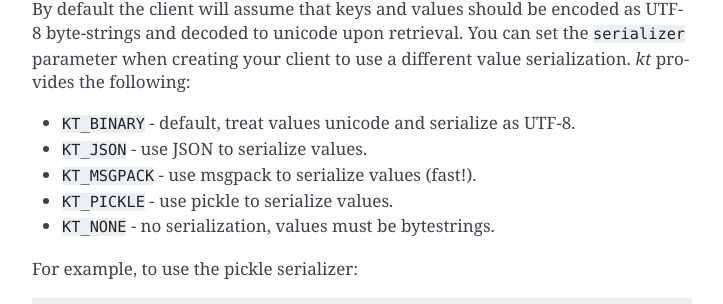
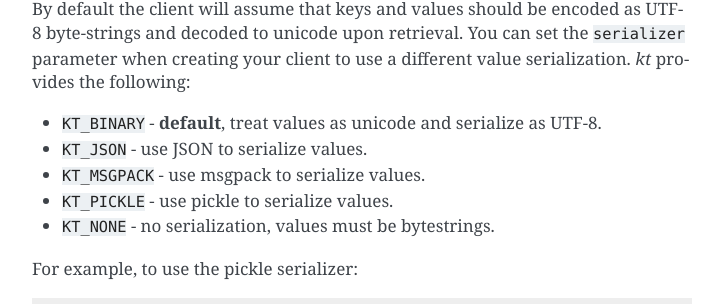
Before and after one commit to coleifer/kt, a Sphinx documentation site: the page built from docs/usage.rst, in a window 1280 px wide and 900 px high, scrolled down 1567 px. Shown: the part 149-453 px from the top of the window, without its empty margins (388-1111 px from the left). Built offline with Sphinx 7.4.7, drawn with Linux system fonts in a browser that asks for light colours.

```diff
--- a/docs/usage.rst
+++ b/docs/usage.rst
@@ -98,9 +98,9 @@ UTF-8 byte-strings and decoded to unicode upon retrieval. You can set the
 ``serializer`` parameter when creating your client to use a different value
 serialization. *kt* provides the following:
 
-* ``KT_BINARY`` - default, treat values unicode and serialize as UTF-8.
+* ``KT_BINARY`` - **default**, treat values as unicode and serialize as UTF-8.
 * ``KT_JSON`` - use JSON to serialize values.
-* ``KT_MSGPACK`` - use msgpack to serialize values (fast!).
+* ``KT_MSGPACK`` - use msgpack to serialize values.
 * ``KT_PICKLE`` - use pickle to serialize values.
 * ``KT_NONE`` - no serialization, values must be bytestrings.
 
```
